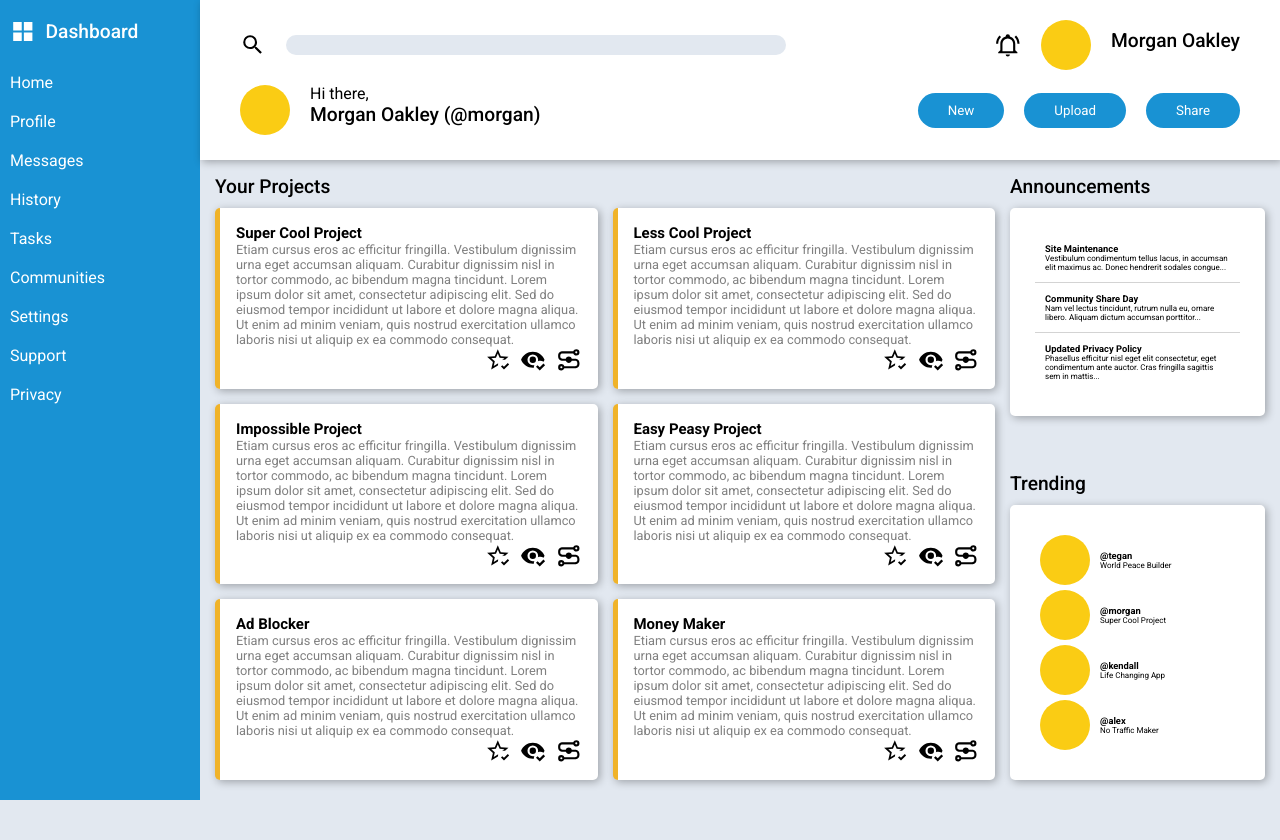
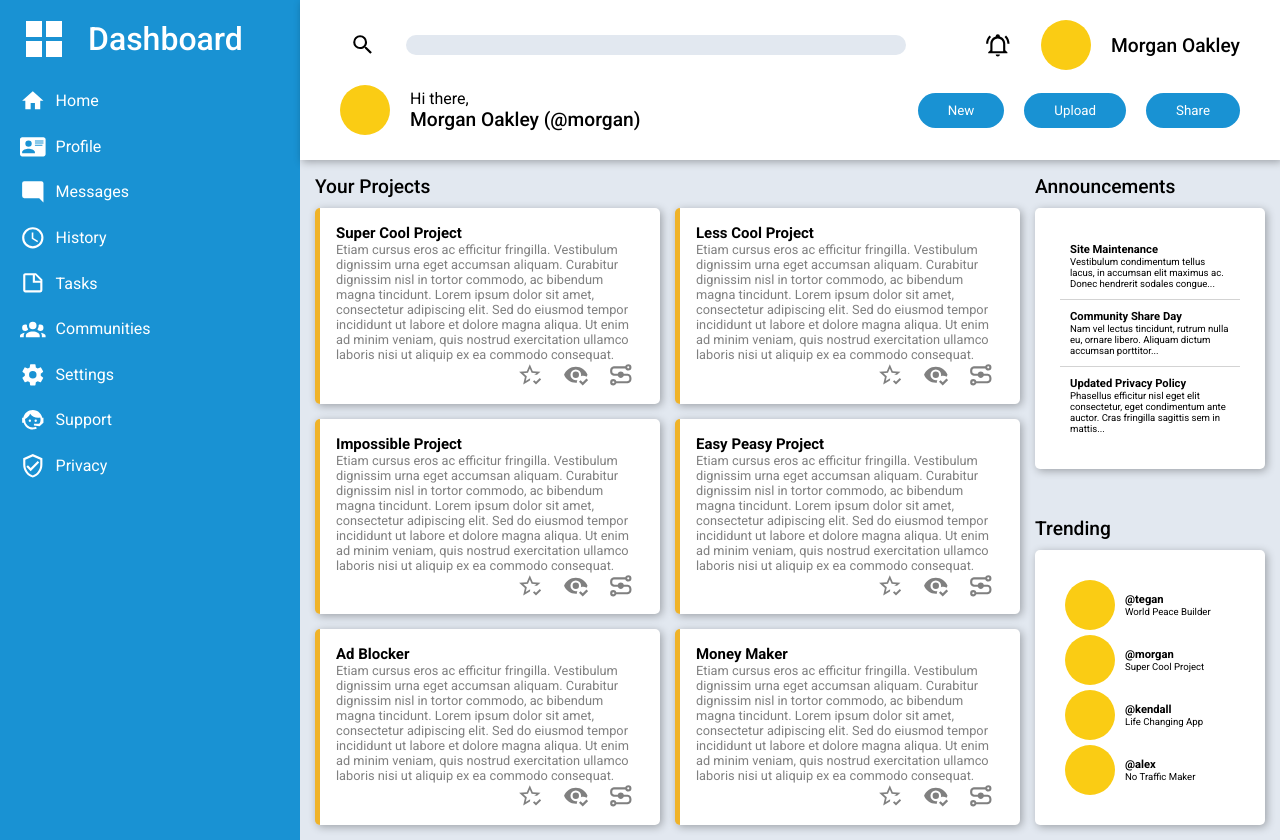
Before and after one commit to meowsec1/admin-dashboard, a plain HTML site: page index.html in a window 1280 px wide. Before the commit the page ends 800 px from the top, so only its background shows below. Drawn offline with Linux system fonts and the light colour scheme.

Commit message:
finished admin panel

```diff
--- a/index.html
+++ b/index.html
@@ -12,20 +12,64 @@
     <div class="container">
         <div class="sidebar">
             <div class="logo">
-                <svg class="icon" xmlns="http://www.w3.org/2000/svg" fill="white" viewBox="0 0 24 24"><path d="M3,11H11V3H3M3,21H11V13H3M13,21H21V13H13M13,3V11H21V3" /></svg>
+                <svg class="icon big" xmlns="http://www.w3.org/2000/svg" fill="white" viewBox="0 0 24 24"><path d="M3,11H11V3H3M3,21H11V13H3M13,21H21V13H13M13,3V11H21V3" /></svg>
                 <h2>Dashboard</h2>
             </div>
             <ul>
-                <li><a href="#">Home</a></li>
-                <li><a href="#">Profile</a></li>
-                <li><a href="#">Messages</a></li>
-                <li><a href="#">History</a></li>
-                <li><a href="#">Tasks</a></li>
-                <li><a href="#">Communities</a></li>
-
-                <li><a href="#">Settings</a></li>
-                <li><a href="#">Support</a></li>
-                <li><a href="#">Privacy</a></li>
+                <li>
+                    <a href="#">
+                        <svg class="icon" xmlns="http://www.w3.org/2000/svg" viewBox="0 0 24 24"><path d="M10,20V14H14V20H19V12H22L12,3L2,12H5V20H10Z" /></svg>
+                        Home
+                    </a>
+                </li>
+                <li>
+                    <a href="#">
+                        <svg class="icon" xmlns="http://www.w3.org/2000/svg" viewBox="0 0 24 24"><path d="M2,3H22C23.05,3 24,3.95 24,5V19C24,20.05 23.05,21 22,21H2C0.95,21 0,20.05 0,19V5C0,3.95 0.95,3 2,3M14,6V7H22V6H14M14,8V9H21.5L22,9V8H14M14,10V11H21V10H14M8,13.91C6,13.91 2,15 2,17V18H14V17C14,15 10,13.91 8,13.91M8,6A3,3 0 0,0 5,9A3,3 0 0,0 8,12A3,3 0 0,0 11,9A3,3 0 0,0 8,6Z" /></svg>
+                        Profile
+                    </a>
+                </li>
+                <li>
+                    <a href="#">
+                        <svg class="icon" xmlns="http://www.w3.org/2000/svg" viewBox="0 0 24 24"><path d="M22,4C22,2.89 21.1,2 20,2H4A2,2 0 0,0 2,4V16A2,2 0 0,0 4,18H18L22,22V4Z" /></svg>
+                        Messages
+                    </a>
+                </li>
+                <li>
+                    <a href="#">
+                        <svg class="icon" xmlns="http://www.w3.org/2000/svg" viewBox="0 0 24 24"><path d="M12,20A8,8 0 0,0 20,12A8,8 0 0,0 12,4A8,8 0 0,0 4,12A8,8 0 0,0 12,20M12,2A10,10 0 0,1 22,12A10,10 0 0,1 12,22C6.47,22 2,17.5 2,12A10,10 0 0,1 12,2M12.5,7V12.25L17,14.92L16.25,16.15L11,13V7H12.5Z" /></svg>
+                        History
+                    </a>
+                </li>
+                <li>
+                    <a href="#">
+                        <svg class="icon" xmlns="http://www.w3.org/2000/svg" viewBox="0 0 24 24"><path d="M14,10H19.5L14,4.5V10M5,3H15L21,9V19A2,2 0 0,1 19,21H5C3.89,21 3,20.1 3,19V5C3,3.89 3.89,3 5,3M5,5V19H19V12H12V5H5Z" /></svg>
+                        Tasks
+                    </a>
+                </li>
+                <li>
+                    <a href="#">
+                        <svg class="icon" xmlns="http://www.w3.org/2000/svg" viewBox="0 0 24 24"><path d="M12,5.5A3.5,3.5 0 0,1 15.5,9A3.5,3.5 0 0,1 12,12.5A3.5,3.5 0 0,1 8.5,9A3.5,3.5 0 0,1 12,5.5M5,8C5.56,8 6.08,8.15 6.53,8.42C6.38,9.85 6.8,11.27 7.66,12.38C7.16,13.34 6.16,14 5,14A3,3 0 0,1 2,11A3,3 0 0,1 5,8M19,8A3,3 0 0,1 22,11A3,3 0 0,1 19,14C17.84,14 16.84,13.34 16.34,12.38C17.2,11.27 17.62,9.85 17.47,8.42C17.92,8.15 18.44,8 19,8M5.5,18.25C5.5,16.18 8.41,14.5 12,14.5C15.59,14.5 18.5,16.18 18.5,18.25V20H5.5V18.25M0,20V18.5C0,17.11 1.89,15.94 4.45,15.6C3.86,16.28 3.5,17.22 3.5,18.25V20H0M24,20H20.5V18.25C20.5,17.22 20.14,16.28 19.55,15.6C22.11,15.94 24,17.11 24,18.5V20Z" /></svg>
+                        Communities
+                    </a>
+                </li>
+                <li>
+                    <a href="#">
+                        <svg class="icon" xmlns="http://www.w3.org/2000/svg" viewBox="0 0 24 24"><path d="M12,15.5A3.5,3.5 0 0,1 8.5,12A3.5,3.5 0 0,1 12,8.5A3.5,3.5 0 0,1 15.5,12A3.5,3.5 0 0,1 12,15.5M19.43,12.97C19.47,12.65 19.5,12.33 19.5,12C19.5,11.67 19.47,11.34 19.43,11L21.54,9.37C21.73,9.22 21.78,8.95 21.66,8.73L19.66,5.27C19.54,5.05 19.27,4.96 19.05,5.05L16.56,6.05C16.04,5.66 15.5,5.32 14.87,5.07L14.5,2.42C14.46,2.18 14.25,2 14,2H10C9.75,2 9.54,2.18 9.5,2.42L9.13,5.07C8.5,5.32 7.96,5.66 7.44,6.05L4.95,5.05C4.73,4.96 4.46,5.05 4.34,5.27L2.34,8.73C2.21,8.95 2.27,9.22 2.46,9.37L4.57,11C4.53,11.34 4.5,11.67 4.5,12C4.5,12.33 4.53,12.65 4.57,12.97L2.46,14.63C2.27,14.78 2.21,15.05 2.34,15.27L4.34,18.73C4.46,18.95 4.73,19.03 4.95,18.95L7.44,17.94C7.96,18.34 8.5,18.68 9.13,18.93L9.5,21.58C9.54,21.82 9.75,22 10,22H14C14.25,22 14.46,21.82 14.5,21.58L14.87,18.93C15.5,18.67 16.04,18.34 16.56,17.94L19.05,18.95C19.27,19.03 19.54,18.95 19.66,18.73L21.66,15.27C21.78,15.05 21.73,14.78 21.54,14.63L19.43,12.97Z" /></svg>
+                        Settings
+                    </a>
+                </li>
+                <li>
+                    <a href="#">
+                        <svg class="icon" xmlns="http://www.w3.org/2000/svg" viewBox="0 0 24 24"><path d="M18.72,14.76C19.07,13.91 19.26,13 19.26,12C19.26,11.28 19.15,10.59 18.96,9.95C18.31,10.1 17.63,10.18 16.92,10.18C13.86,10.18 11.15,8.67 9.5,6.34C8.61,8.5 6.91,10.26 4.77,11.22C4.73,11.47 4.73,11.74 4.73,12A7.27,7.27 0 0,0 12,19.27C13.05,19.27 14.06,19.04 14.97,18.63C15.54,19.72 15.8,20.26 15.78,20.26C14.14,20.81 12.87,21.08 12,21.08C9.58,21.08 7.27,20.13 5.57,18.42C4.53,17.38 3.76,16.11 3.33,14.73H2V10.18H3.09C3.93,6.04 7.6,2.92 12,2.92C14.4,2.92 16.71,3.87 18.42,5.58C19.69,6.84 20.54,8.45 20.89,10.18H22V14.67H22V14.69L22,14.73H21.94L18.38,18L13.08,17.4V15.73H17.91L18.72,14.76M9.27,11.77C9.57,11.77 9.86,11.89 10.07,12.11C10.28,12.32 10.4,12.61 10.4,12.91C10.4,13.21 10.28,13.5 10.07,13.71C9.86,13.92 9.57,14.04 9.27,14.04C8.64,14.04 8.13,13.54 8.13,12.91C8.13,12.28 8.64,11.77 9.27,11.77M14.72,11.77C15.35,11.77 15.85,12.28 15.85,12.91C15.85,13.54 15.35,14.04 14.72,14.04C14.09,14.04 13.58,13.54 13.58,12.91A1.14,1.14 0 0,1 14.72,11.77Z" /></svg>
+                        Support
+                    </a>
+                </li>
+                <li>
+                    <a href="#">
+                        <svg class="icon" xmlns="http://www.w3.org/2000/svg" viewBox="0 0 24 24"><path d="M21,11C21,16.55 17.16,21.74 12,23C6.84,21.74 3,16.55 3,11V5L12,1L21,5V11M12,21C15.75,20 19,15.54 19,11.22V6.3L12,3.18L5,6.3V11.22C5,15.54 8.25,20 12,21M10,17L6,13L7.41,11.59L10,14.17L16.59,7.58L18,9" /></svg>
+                        Privacy
+                    </a>
+                </li>
             </ul>
         </div>
         <div class="header">
@@ -42,9 +86,7 @@
             </div>
             <div class="header-bottom-half">
                 <div class="left">
-                    <div>
-                        <div class="circle-image"></div>
-                    </div>
+                    <div class="circle-image"></div>
                     <div>
                         <p>Hi there,</p>
                         <h2>Morgan Oakley (@morgan)</h2>
--- a/style.css
+++ b/style.css
@@ -13,14 +13,25 @@ body {
     width: 1.6rem;
 }
 
+.big {
+    width: 3rem;
+}
+
 a {
     text-decoration: none;
     color: white;
+    display: flex;
+    align-items: center;
+}
+
+svg {
+    margin: 0 10px;
+    fill: currentColor
 }
 
 .container {
     display: grid;
-    grid-template-columns: 200px 3fr 1fr;
+    grid-template-columns: 300px 3fr 1fr;
     height: 100vh;
     grid-template-rows: auto auto 1fr;
 }
@@ -53,7 +64,9 @@ h2 {
 .logo, .logo h2 {
     display: flex;
     padding: 10px;
+    align-items: center;
     margin: 0;
+    font-size: 2rem;
 }
 
 
@@ -87,6 +100,10 @@ input:focus {
 .left {
     max-width: 600px;
     flex: 1;
+}
+
+.header h2 {
+    margin-bottom: 0;
 }
 
 input {
@@ -144,7 +161,6 @@ button {
 .card-icons {
     display: flex;
     justify-content: end;
-    gap: 10px;
 }
 
 .card h3 {
@@ -178,7 +194,7 @@ button {
 .content {
     background-color: white;
     padding: 25px;
-    font-size: 0.5rem;
+    font-size: 0.6rem;
     border-radius: 5px;
     box-shadow: 2px 2px 8px rgba(0, 0, 0, 0.3);
 }
```
Also changed, not shown: assets/account-group.svg (added), assets/card-account-details.svg (added), assets/clock-outline.svg (added), assets/cog.svg (added), assets/face-agent.svg (added), assets/home.svg (added), assets/message-reply.svg (added), assets/note-outline.svg (added), assets/shield-check-outline.svg (added).
